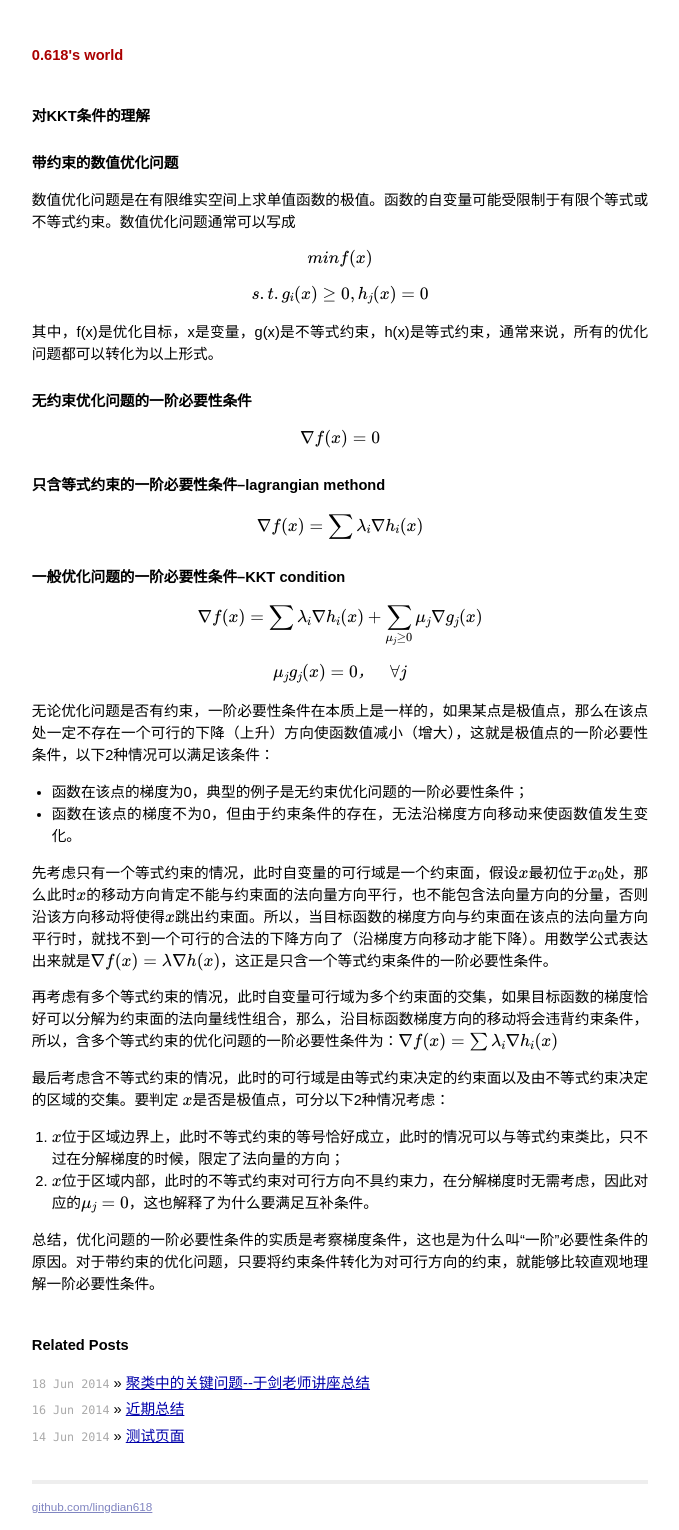
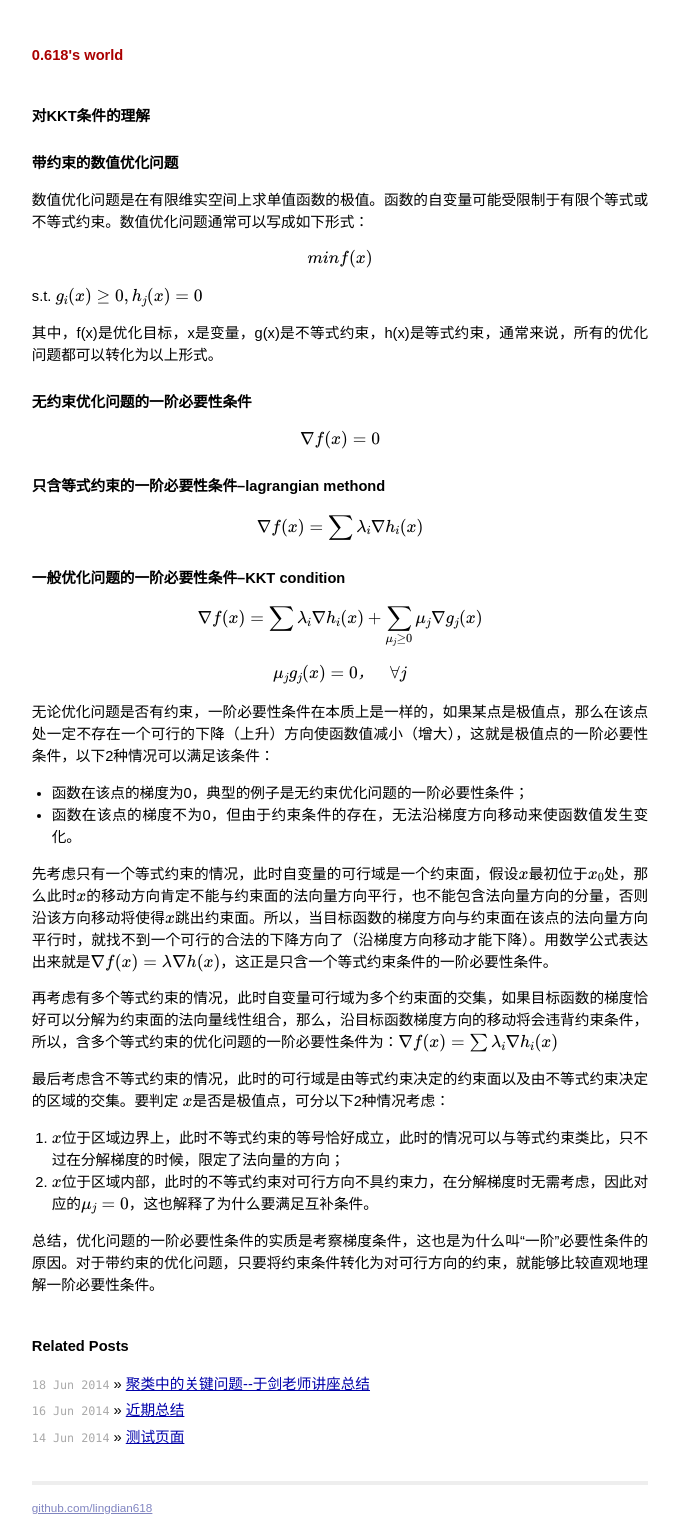
Before and after one commit to SimpleJian/blog, a Jekyll site: the page built from _posts/2014-07-05-kkt.md, in a window 1280 px wide. Shown: the whole page, without its empty margins (300-979 px from the left). Built offline with Jekyll 4.4.1, drawn with Linux system fonts in a browser that asks for light colours; formulas are drawn with MathJax 3.

Commit message:
another push

```diff
--- a/_posts/2014-07-05-kkt.md
+++ b/_posts/2014-07-05-kkt.md
@@ -8,11 +8,11 @@ tags: Numerical Optimization, Nonlinear Optimization, KKT
 
 ## 带约束的数值优化问题
 
-数值优化问题是在有限维实空间上求单值函数的极值。函数的自变量可能受限制于有限个等式或不等式约束。数值优化问题通常可以写成
+数值优化问题是在有限维实空间上求单值函数的极值。函数的自变量可能受限制于有限个等式或不等式约束。数值优化问题通常可以写成如下形式：
 
 $$min f(x)$$
 
-$$s.t. g_i(x)\geq0, h_j(x)=0$$
+s.t. $$ g_i(x)\geq0, h_j(x)=0$$
 
 其中，f(x)是优化目标，x是变量，g(x)是不等式约束，h(x)是等式约束，通常来说，所有的优化问题都可以转化为以上形式。
 
--- a/css/screen.css
+++ b/css/screen.css
@@ -20,7 +20,7 @@ body {
   font: 13.34px helvetica, arial, clean, sans-serif;
   *font-size: medium;
   text-align: center;
-  font-family: Arial, "宋体";
+  font-family: Arial, "宋体", "新宋体";
 }
 
 h1, h2, h3, h4, h5, h6 {
```
Also changed, not shown: 1 other file.
